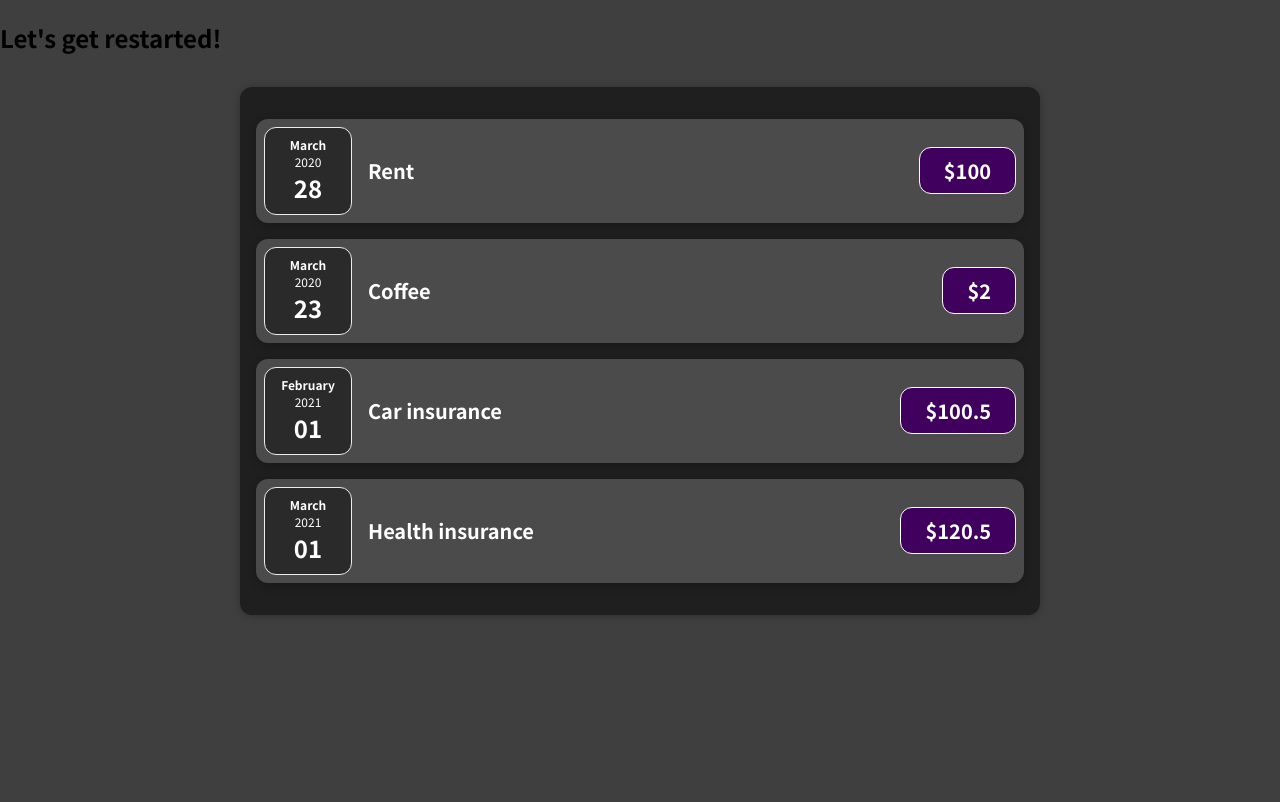
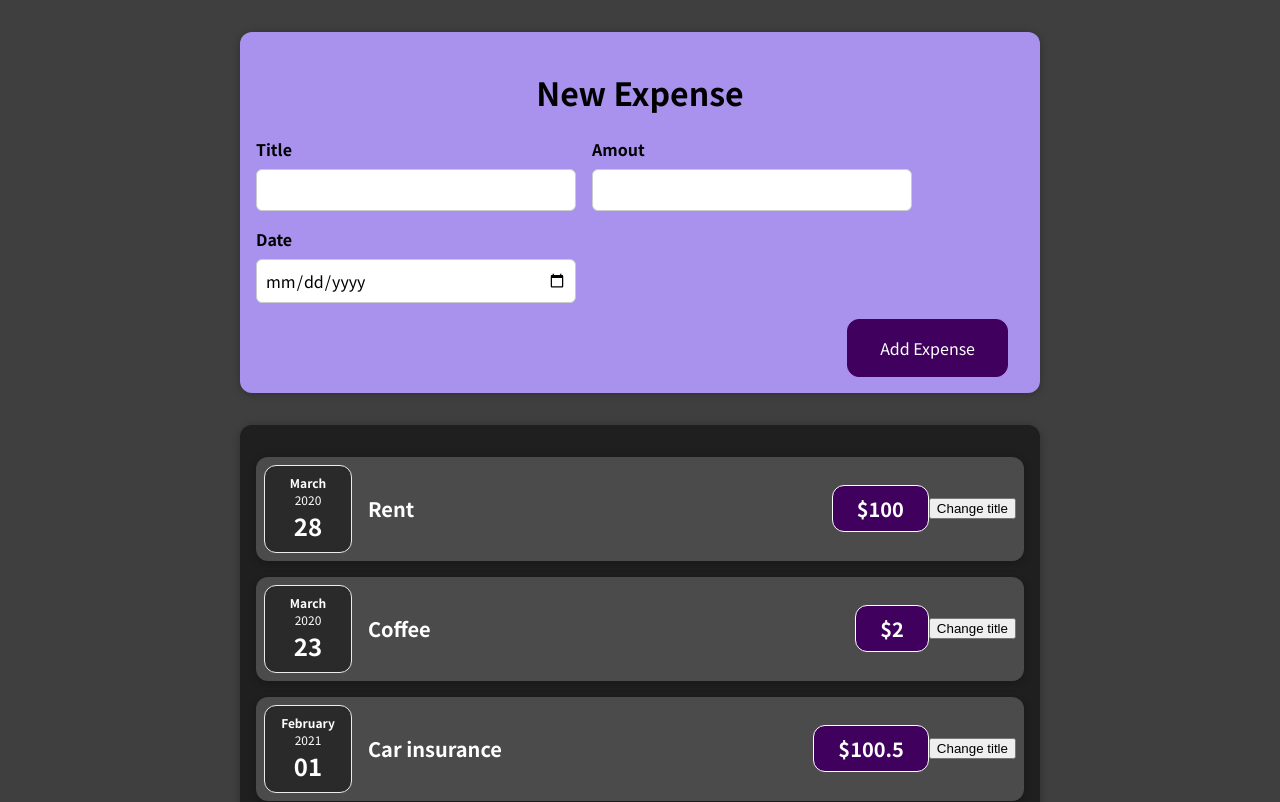
Before and after one commit to AbnerFSilva/ReactStuff, a React (Create React App) app in the folder expense-report/: page / in a window 1280 px wide. Shown: the top 802 px of the page. Built offline with nearby package versions, Linux system fonts and the light colour scheme.

Commit message:
expense form add

```diff
--- a/expense-report/src/App.js
+++ b/expense-report/src/App.js
@@ -1,4 +1,5 @@
 import Expenses from "./components/ExpenseMain/Expenses";
+import NewExpense from "./components/NewExpense/NewExpense";
 function App() {
   const expenses = [
     { id: "e1", title: "Rent", amount: 100, date: new Date(2020, 2, 28) },
@@ -18,7 +19,7 @@ function App() {
   ];
   return (
     <div>
-      <h2>Let's get restarted!</h2>
+      <NewExpense />
       <Expenses expenseSummary={expenses} />
     </div>
   );
--- a/expense-report/src/components/Expenses/Item/ExpenseItem.js
+++ b/expense-report/src/components/Expenses/Item/ExpenseItem.js
@@ -1,14 +1,22 @@
+import React, { useState } from "react";
 import "./ExpenseItem.css";
 import ExpenseDate from "../Date/ExpenseDate";
 
 function ExpenseItem(props) {
+  const [title, setTitle] = useState(props.title);
+
+  const clickHandler = () => {
+    setTitle(title === props.title ? props.title + "!" : props.title);
+  };
+
   return (
     <div className="expense-item">
       <ExpenseDate date={props.date} />
       <div className="expense-item__description">
-        <h2>{props.title}</h2>
+        <h2>{title}</h2>
         <div className="expense-item__price">${props.amount}</div>
       </div>
+      <button onClick={clickHandler}>Change title</button>
     </div>
   );
 }
--- /dev/null
+++ b/expense-report/src/components/NewExpense/ExpenseForm.css
@@ -0,0 +1,26 @@
+.new-expense__controls {
+  display: flex;
+  flex-wrap: wrap;
+  gap: 1rem;
+  margin-bottom: 1rem;
+  text-align: left;
+}
+
+.new-expense__control label {
+  font-weight: bold;
+  margin-bottom: 0.5rem;
+  display: block;
+}
+
+.new-expense__control input {
+  font: inherit;
+  padding: 0.5rem;
+  border-radius: 6px;
+  border: 1px solid #ccc;
+  width: 20rem;
+  max-width: 100%;
+}
+
+.new-expense__actions {
+  text-align: right;
+}
--- /dev/null
+++ b/expense-report/src/components/NewExpense/ExpenseForm.js
@@ -0,0 +1,26 @@
+import "./ExpenseForm.css";
+function ExpenseForm() {
+  return (
+    <form>
+      <div className="new-expense__controls">
+        <div className="new-expense__control">
+          <label>Title</label>
+          <input type="text" />
+        </div>
+        <div className="new-expense__control">
+          <label>Amout</label>
+          <input type="number" min="0.01" step="0.01" />
+        </div>
+        <div className="new-expense__control">
+          <label>Date</label>
+          <input type="date" min="2019-01-01" max="2023-01-01" />
+        </div>
+      </div>
+      <div className="new-expense__actions">
+        <button type="submit">Add Expense</button>
+      </div>
+    </form>
+  );
+}
+
+export default ExpenseForm;
--- /dev/null
+++ b/expense-report/src/components/NewExpense/NewExpense.css
@@ -0,0 +1,38 @@
+.new-expense {
+  background-color: #a892ee;
+  padding: 1rem;
+  margin: 2rem auto;
+  width: 50rem;
+  max-width: 95%;
+  border-radius: 12px;
+  text-align: center;
+  box-shadow: 0 1px 8px rgba(0, 0, 0, 0.25);
+}
+
+.new-expense button {
+  font: inherit;
+  cursor: pointer;
+  padding: 1rem 2rem;
+  border: 1px solid #40005d;
+  background-color: #40005d;
+  color: white;
+  border-radius: 12px;
+  margin-right: 1rem;
+}
+
+.new-expense button:hover,
+.new-expense button:active {
+  background-color: #510674;
+  border-color: #510674;
+}
+
+.new-expense button.alternative {
+  color: #220131;
+  border-color: transparent;
+  background-color: transparent;
+}
+
+.new-expense button.alternative:hover,
+.new-expense button.alternative:active {
+  background-color: #ddb3f8;
+}
--- /dev/null
+++ b/expense-report/src/components/NewExpense/NewExpense.js
@@ -0,0 +1,11 @@
+import "./NewExpense.css";
+import ExpenseForm from "./ExpenseForm";
+function NewExpense() {
+  return (
+    <div className="new-expense">
+      <h1>New Expense</h1>
+      <ExpenseForm />
+    </div>
+  );
+}
+export default NewExpense;
```
Also changed, not shown: 1 other file (tests, documents, lock files or other folders).
